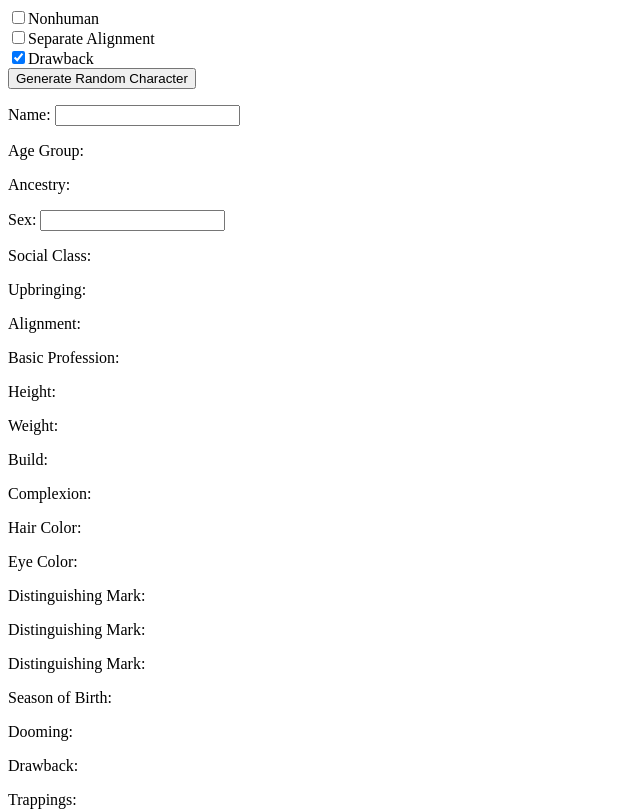
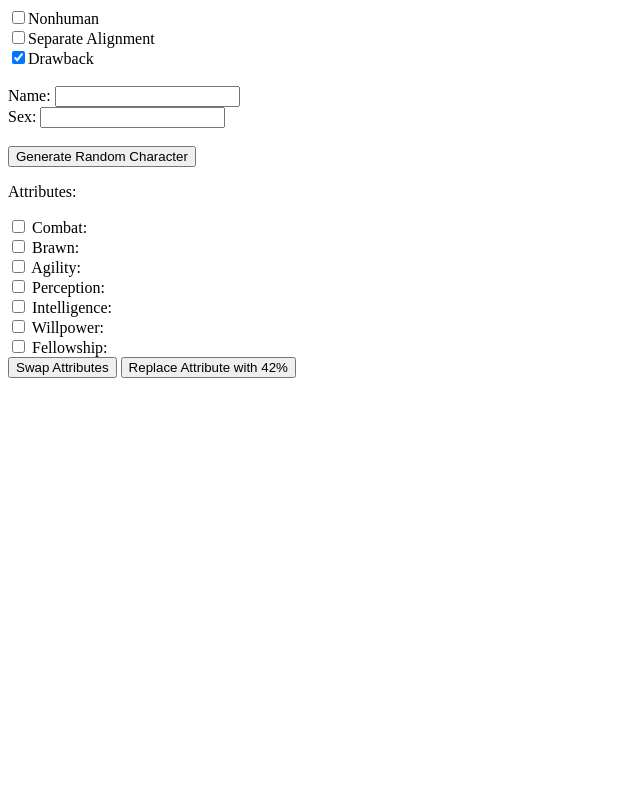
Before and after one commit to SuperbHaggis/zweihander-character-generator, a plain HTML site: page index.html in a window 1280 px wide. Shown: the top 812 px of the page, without its empty margins (0-640 px from the left). Drawn offline with Linux system fonts and the light colour scheme.

Commit message:
Deleted individual p's for characteristics

```diff
--- a/index.html
+++ b/index.html
@@ -3,7 +3,6 @@
   <head>
     <meta charset="UTF-8">
     <title>Zweihander Character Builder</title>
-    <script src="lists.js" type="module"></script>
     <script src="script.js" type="module"></script>
   </head>
 
@@ -14,55 +13,19 @@
       <input type="checkbox" id="drawback-check" checked>Drawback<br>
     </div>
 
+    <br>
+
+    Name: <input type="text" name="name" id="name-input" value="" \>
+    <br>
+    Sex: <input type="text" name="sex" id="sex-input" value="" \>
+    <br>
+    <br>
     <button id="generate">Generate Random Character</button>
 
-    <p></p>
 
-    <div id="history">
-      <div id="background">
-        <form id="name">Name:
-          <input type="text">
-        </form>
-        <p id="age-p">Age Group: </p>
-        <p id="ancestry-p">Ancestry: </p>
-        <form id="sex">Sex:
-          <input type="text">
-        </form>
-        <p id="class-p">Social Class: </p>
-        <p id="upbringing-p">Upbringing: </p>
-        <p id="alignment-p">Alignment: </p>
-      </div>
-
-      <div id="professions">
-        <p id="profession-p">Basic Profession: </p>
-        <!-- <p id="int-profession-p">Intermediate Profession: </p> -->
-        <!-- <p id="adv-profession-p">Advanced Profession: </p> -->
-      </div>
-
-      <div id="appearance">
-        <p id="height-p">Height: </p>
-        <p id="weight-p">Weight: </p>
-        <p id="build-p">Build: </p>
-        <p id="complexion-p">Complexion: </p>
-        <p id="hair-p">Hair Color: </p>
-        <p id="eye-p">Eye Color: </p>
-      </div>
-
-      <div id="dist-marks">
-        <p id="mark1">Distinguishing Mark: </p>
-        <p id="mark2">Distinguishing Mark: </p>
-        <p id="mark3">Distinguishing Mark: </p>
-      </div>
-
-      <div id="fate">
-        <p id="season-p">Season of Birth: </p>
-        <p id="dooming-p">Dooming: </p>
-        <p id="drawback-p">Drawback: </p>
-      </div>
-    </div>
-
-    <div id="trappings">
-      <p id='trappings-p'>Trappings: </p>
+    <div id="history-trappings">
+      <p id="character-history"></p>
+      <p id="trappings-p"></p>
     </div>
 
     <div id="attributes">
```
